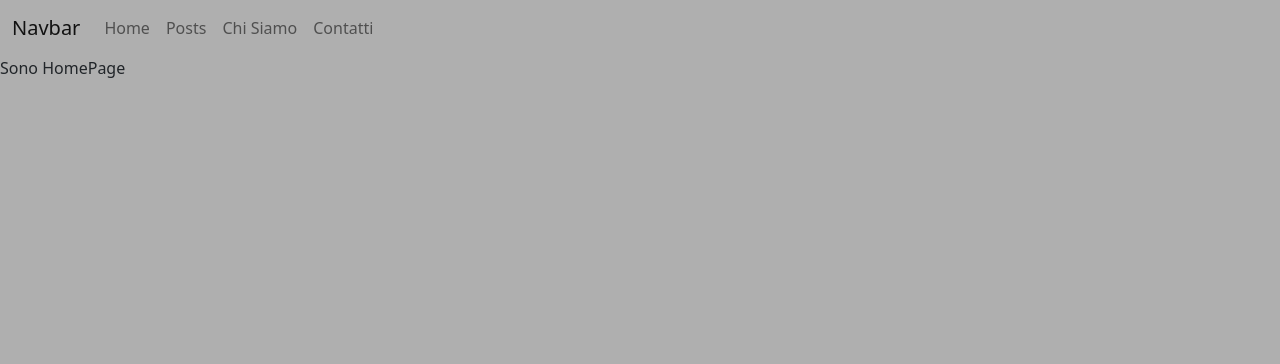
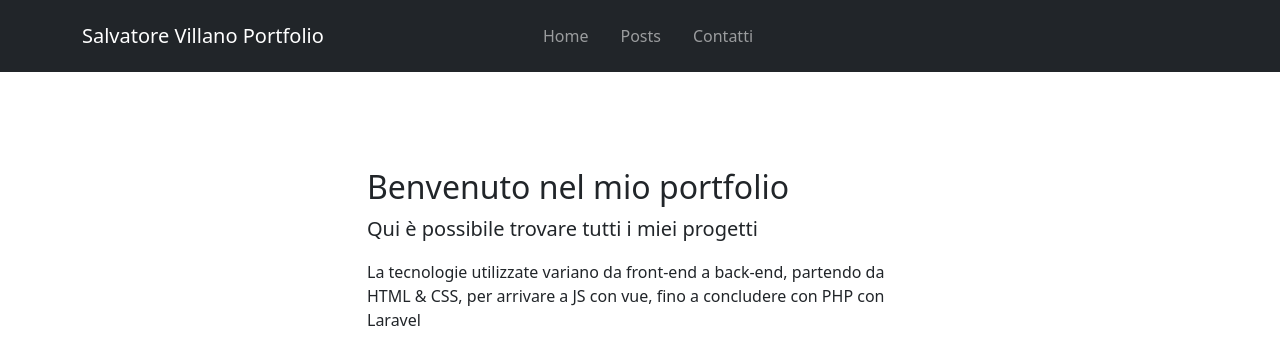
Before and after one commit to SalvatoreVillano/laravel-vue-router, a Vue app: page / in a window 1280 px wide. Shown: the top 364 px of the page. Built offline with nearby package versions, Linux system fonts and the light colour scheme.

Commit message:
minor fix

```diff
--- a/src/assets/styles/main.scss
+++ b/src/assets/styles/main.scss
@@ -1,6 +1,3 @@
-// COLORS
-$bg-color: rgb(175, 175, 175);
-$text-color: #333;
 
 @use './partials/variables' as *;
 
@@ -10,6 +7,10 @@ $fa-font-path: '../webfonts';
 
 @import 'bootstrap/scss/bootstrap';
 
-body{
-    background-color: $bg-color;
+
+.my-card {
+    background-color: transparent !important;
+    box-shadow: rgb(255, 255, 255) 0px 10px 20px -10px;
+    backdrop-filter: blur(5px);
+    border-radius: 20px;
 }
--- a/src/components/HeaderComponent.vue
+++ b/src/components/HeaderComponent.vue
@@ -1,23 +1,21 @@
 <template>
     <header>
-        <nav class="navbar navbar-expand-lg bg-body-tertiary">
-            <div class="container-fluid">
-                <a class="navbar-brand" href="#">Navbar</a>
+        <nav class="navbar navbar-expand-lg navbar-dark bg-dark ">
+            <div class="container col">
+                <a class="navbar-brand mr-auto col" href="#!">Salvatore Villano Portfolio</a>
                 <button class="navbar-toggler" type="button" data-bs-toggle="collapse"
                     data-bs-target="#navbarSupportedContent" aria-controls="navbarSupportedContent"
-                    aria-expanded="false" aria-label="Toggle navigation">
-                    <span class="navbar-toggler-icon"></span>
-                </button>
-                <div class="collapse navbar-collapse" id="navbarSupportedContent">
+                    aria-expanded="false" aria-label="Toggle navigation"><span
+                        class="navbar-toggler-icon"></span></button>
+                <div class="collapse navbar-collapse col" id="navbarSupportedContent">
                     <ul class="navbar-nav me-auto mb-2 mb-lg-0">
-                        <li class="nav-item" v-for="(item, index) in menuItems" :key="index">
+                        <li class="nav-item p-2" v-for="(item, index) in menuItems" :key="index">
                             <router-link :to="{ name: item.routeName }" class="nav-link">
                                 {{ item.label }}
                             </router-link>
                         </li>
 
                     </ul>
-
                 </div>
             </div>
         </nav>
@@ -39,10 +37,6 @@ export default {
                     routeName: 'posts'
                 },
                 {
-                    label: 'Chi Siamo',
-                    routeName: 'about'
-                },
-                {
                     label: 'Contatti',
                     routeName: 'contact'
                 }
--- a/src/components/PostCard.vue
+++ b/src/components/PostCard.vue
@@ -1,14 +1,12 @@
 <template>
-    <div class="card" style="width: 18rem;">
-        <img class="card-img-top" :src="`${store.imageBasePath}${post.cover_image}`" alt="Card image cap">
-        <div class="card-body">
-            <h5 class="card-title">{{ post.title }}</h5>
+    <div class="card my-card">
+        <img :src="`${store.imageBasePath}${post.cover_image}`" class="card-img-top">
+        <div class="card-body text-center">
+            <h5 class="card-title py-3 text-capitalize">{{ post.title }}</h5>
             <p class="card-text">{{ post.content }}</p>
-
             <router-link class="btn btn-primary" :to="{ name: 'single-page', params: { slug: post.slug } }">
                 Vedi il post
             </router-link>
-
         </div>
     </div>
 </template>
--- a/src/pages/HomePage.vue
+++ b/src/pages/HomePage.vue
@@ -1,7 +1,20 @@
 <template>
-    <div>
-        Sono HomePage
-    </div>
+
+    <body>
+        <section class="py-5">
+            <div class="container my-5">
+                <div class="row justify-content-center">
+                    <div class="col-lg-6">
+                        <h2>Benvenuto nel mio portfolio</h2>
+                        <p class="lead">Qui è possibile trovare tutti i miei progetti</p>
+                        <p class="mb-0">La tecnologie utilizzate variano da front-end a back-end, partendo da HTML &
+                            CSS, per arrivare a JS con vue, fino a concludere con PHP con Laravel</p>
+                    </div>
+                </div>
+            </div>
+        </section>
+
+    </body>
 </template>
 
 <script>
--- a/src/pages/PostList.vue
+++ b/src/pages/PostList.vue
@@ -1,7 +1,12 @@
 <template>
-    <div class="row">
-        <div class="col-12 col-md-4" v-for=" (post, index) in posts " :key="index">
-            <PostCard :post="post" />
+
+    <div class="container">
+        <div class="row d-flex justify-content-center">
+            <div class="col-sm-12 col-md-3 col-lg-3" v-for=" (post, index) in posts " :key="index">
+                <PostCard :post="post" />
+
+            </div>
+
         </div>
     </div>
 
--- a/src/pages/SinglePage.vue
+++ b/src/pages/SinglePage.vue
@@ -1,4 +1,6 @@
 <template>
+    <div class="d-flex justify-content-center" style="width: 18rem;">
+
         <section v-if="post">
             <h1>{{ post.title }}</h1>
             <img :src="`${store.imageBasePath}${post.cover_image}`" class="card-img-top" :alt="post.title">
@@ -8,6 +10,7 @@
             </div>
         </section>
         <section v-else>Loading...</section>
+    </div>
 </template>
 
 <script>
```
Lines whose indentation alone changed are shown as unchanged.
